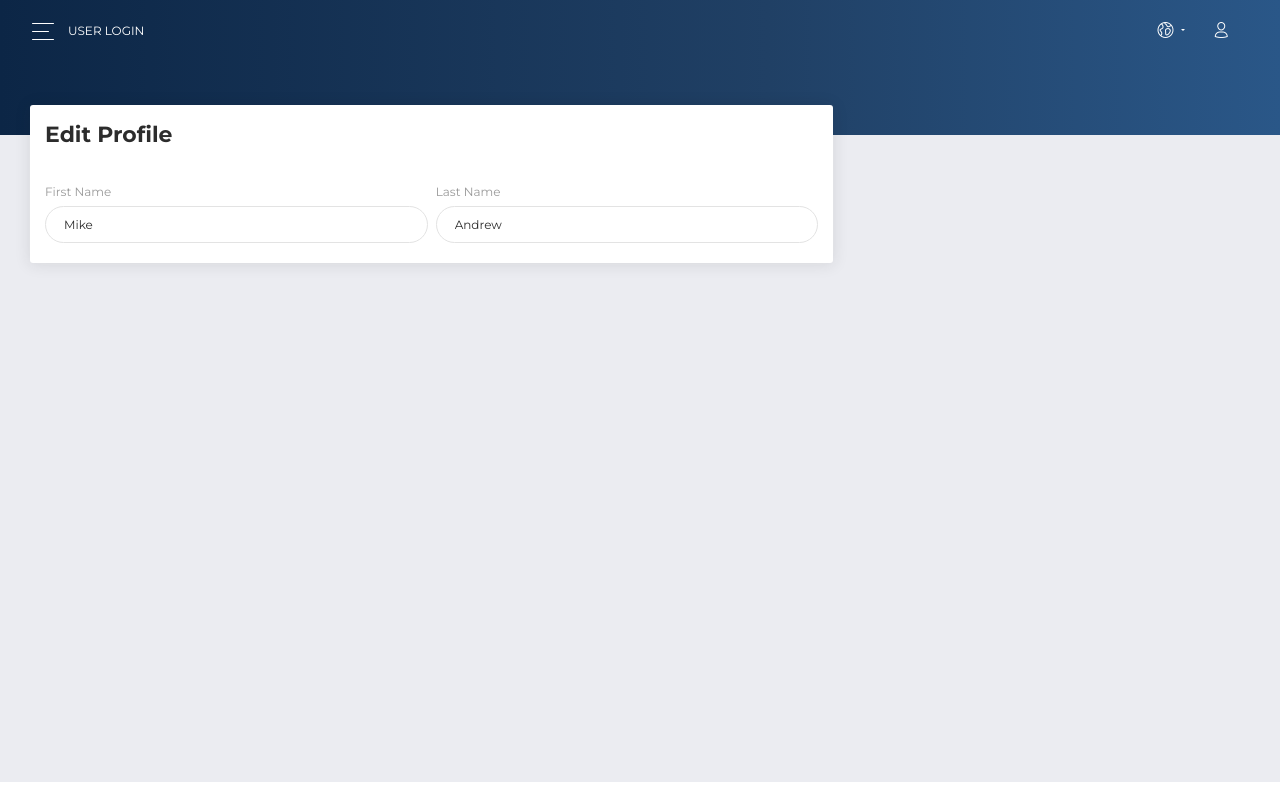
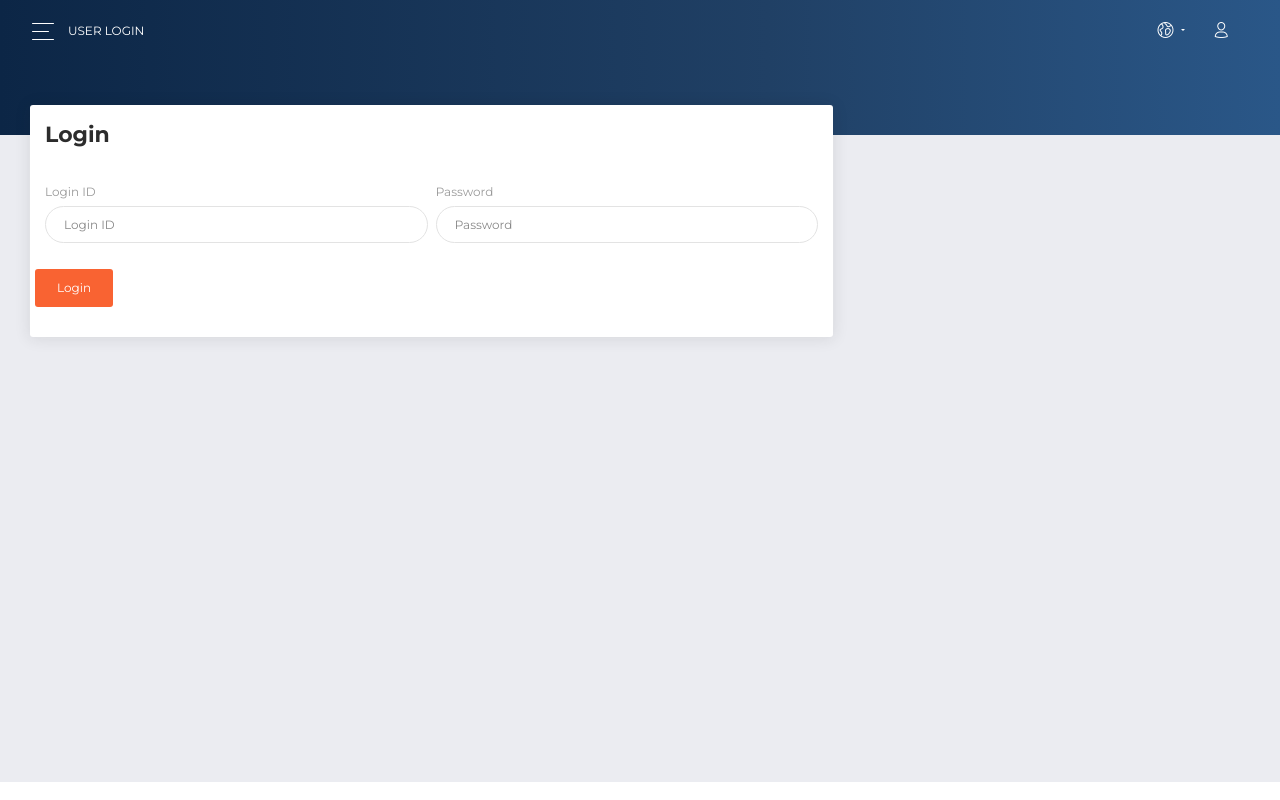
Before and after one commit to HongBitgrip/foodqrcode-frontend, a React (Create React App) app: page / in a window 1280 px wide. Built offline with nearby package versions, Linux system fonts and the light colour scheme.

Commit message:
LoginPage.js can pass data to console log, have input check

```diff
--- a/package.json
+++ b/package.json
@@ -9,6 +9,7 @@
     "node-sass": "^4.14.1",
     "react": "^16.13.1",
     "react-dom": "^16.13.1",
+    "react-hook-form": "^6.0.4",
     "react-scripts": "3.4.1"
   },
   "scripts": {
--- a/src/components/content/LoginPage.js
+++ b/src/components/content/LoginPage.js
@@ -1,27 +1,60 @@
-import React from 'react';
+import React from "react";
+import { useForm } from "react-hook-form";
 
 const LoginPage = () => {
-    return(
+  const { register, handleSubmit, errors } = useForm();
+  const onSubmit = (data) => {
+    console.log(data);
+  };
+
+  return (
     <div className="row">
       <div className="col-md-8">
         <div className="card">
           <div className="card-header">
-                        <h5 className="title">Edit Profile</h5>
+            <h5 className="title">Login</h5>
           </div>
           <div className="card-body">
-                        <form>
+            <form onSubmit={handleSubmit(onSubmit)}>
               <div className="row">
                 <div className="col-md-6 pr-1">
-                                    <div className="form-group">
-                                        <label>First Name</label>
-                                        <input type="text" className="form-control" placeholder="Company" value="Mike"/>
+                  <div className="form-group d-block">
+                    <label>Login ID</label>
+                    <input
+                      type="text"
+                      name="loginId"
+                      ref={register({ required: true })}
+                      className="form-control"
+                      placeholder="Login ID"
+                    />
+                    <p className="text-danger">
+                      {errors.loginId && "Login ID is required"}
+                    </p>
                   </div>
                 </div>
                 <div className="col-md-6 pl-1">
                   <div className="form-group">
-                                        <label>Last Name</label>
-                                        <input type="text" className="form-control" placeholder="Last Name"
-                                               value="Andrew"/>
+                    <label>Password</label>
+                    <input
+                      type="password"
+                      name="password"
+                      ref={register({ required: true })}
+                      className="form-control"
+                      placeholder="Password"
+                    />
+
+                    <p className="text-danger">
+                      {errors.password && "Password is required"}
+                    </p>
+                  </div>
+                </div>
+                <div className="col-md-6 pl-1 align-content-center">
+                  <div className="form-group">
+                    <input
+                      type="submit"
+                      className="btn btn-primary"
+                      value="Login"
+                    />
                   </div>
                 </div>
               </div>
```
Also changed, not shown: 1 other file (tests, documents, lock files or other folders). Lines whose indentation alone changed are shown as unchanged.
